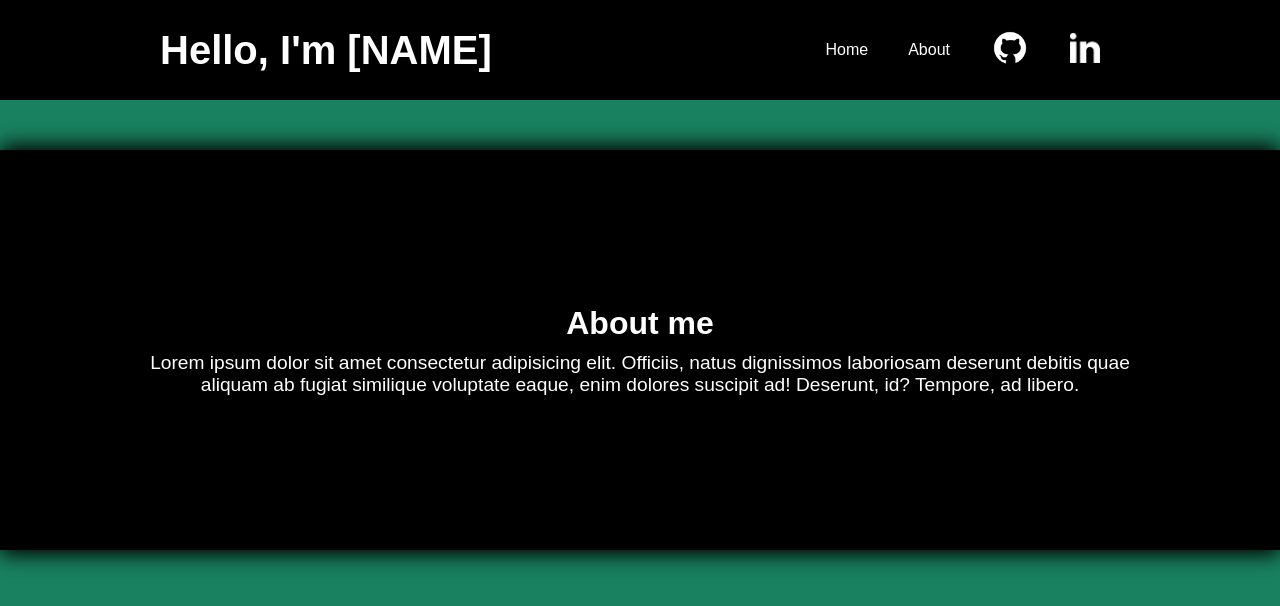
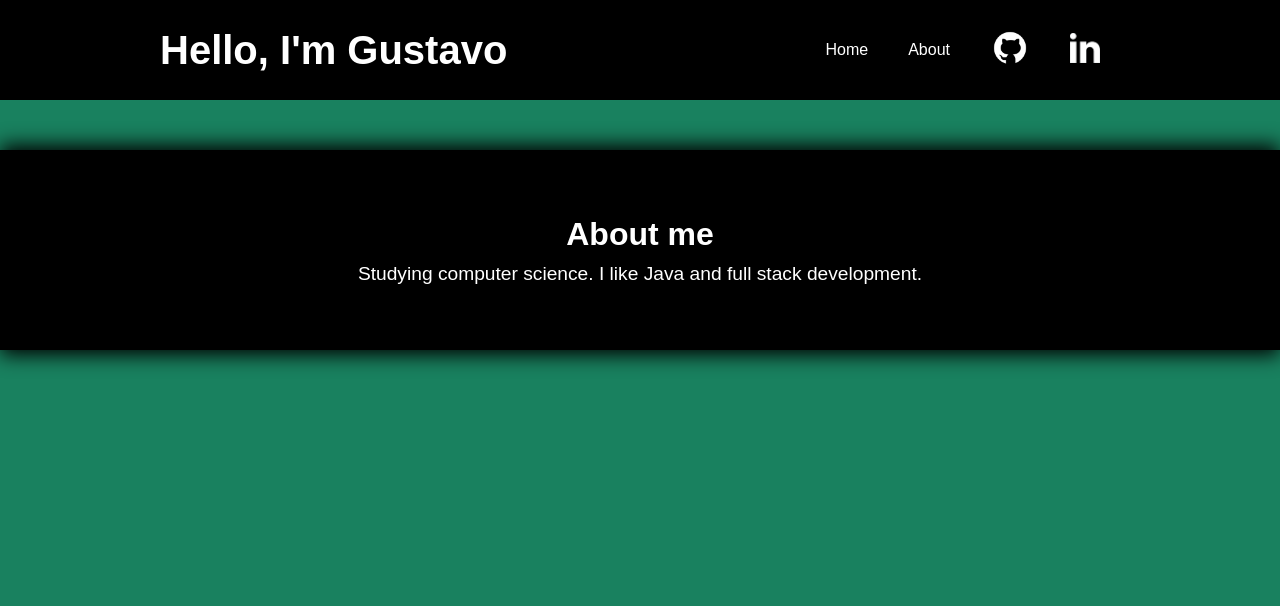
Before and after one commit to ChangedRuby/ChangedRuby.github.io, a plain HTML site: page about.html in a window 1280 px wide. Drawn offline with Linux system fonts and the light colour scheme.

Commit message:
Changed title; added about me content; and added favicon.

```diff
--- a/about.html
+++ b/about.html
@@ -6,12 +6,13 @@
     <title>About</title>
     <link rel="stylesheet" href="styles/style.css"></link>
     <link rel="stylesheet" href="styles/about.css"></link>
+    <link rel="icon" type="image/x-icon" href="images/favicon.ico">
 </head>
 <body style="background-color: rgb(25, 129, 95);">
     <header class="normal_header" id="sidebar">
         <div class="inner_header">
             <div class="name_container">
-                <h1 class="title">Hello, I'm [NAME]</h1>
+                <h1 class="title">Hello, I'm Gustavo</h1>
             </div>
 
             <div class="close_sidebar_container">
@@ -30,7 +31,7 @@
     <header class="mobile_header">
         <div class="inner_header">
             <div class="name_container">
-                <h1 class="title">Hello, I'm [NAME]</h1>
+                <h1 class="title">Hello, I'm Gustavo</h1>
             </div>
 
             <div class="tab_toggle">
@@ -42,7 +43,7 @@
     <div class="about">
         <div class="inner_about">
             <h1>About me</h1>
-            <p>Lorem ipsum dolor sit amet consectetur adipisicing elit. Officiis, natus dignissimos laboriosam deserunt debitis quae aliquam ab fugiat similique voluptate eaque, enim dolores suscipit ad! Deserunt, id? Tempore, ad libero.</p>
+            <p>Studying computer science. I like Java and full stack development.</p>
         </div>
     </div>
 
--- a/styles/about.css
+++ b/styles/about.css
@@ -4,7 +4,7 @@
     justify-content: center;
     align-items: center;
     background-color: black;
-    height: 400px;
+    height: 200px;
     width: 100%;
     position: relative;
     z-index: 1;
```
Also changed, not shown: index.html (+3 -2 lines), images/favicon.ico (added).
